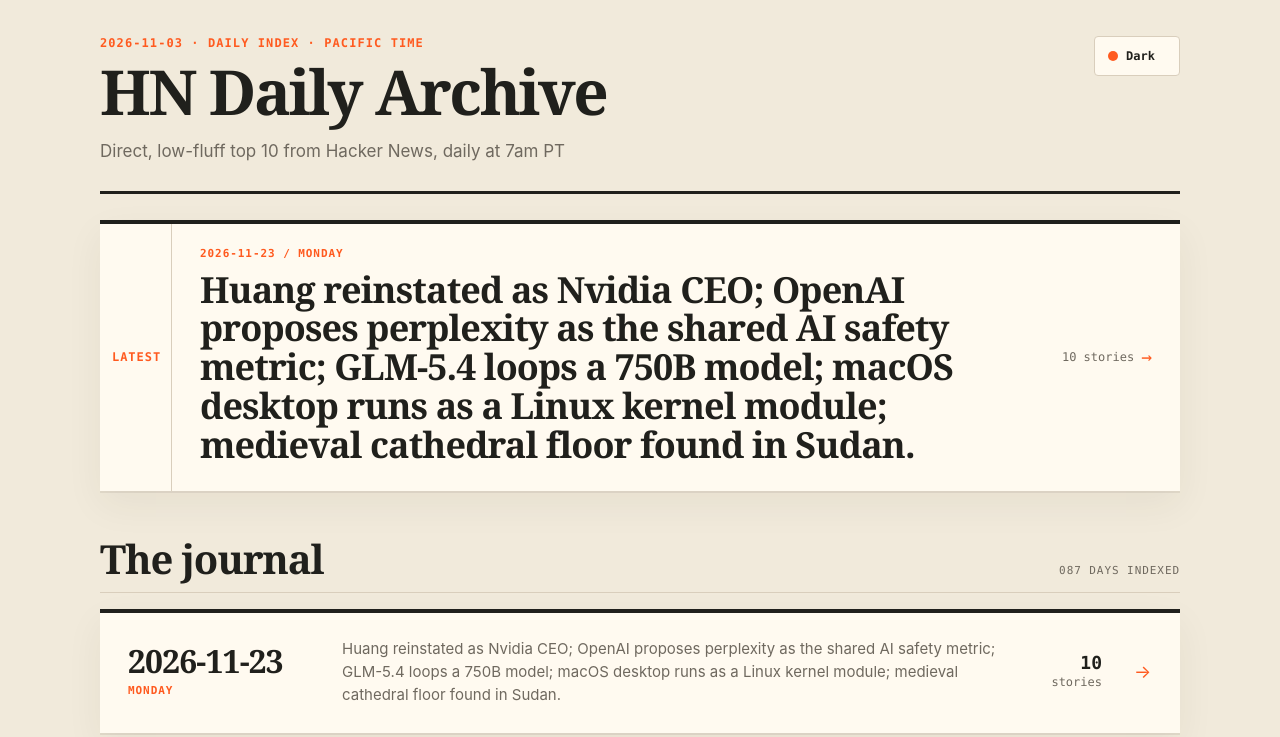
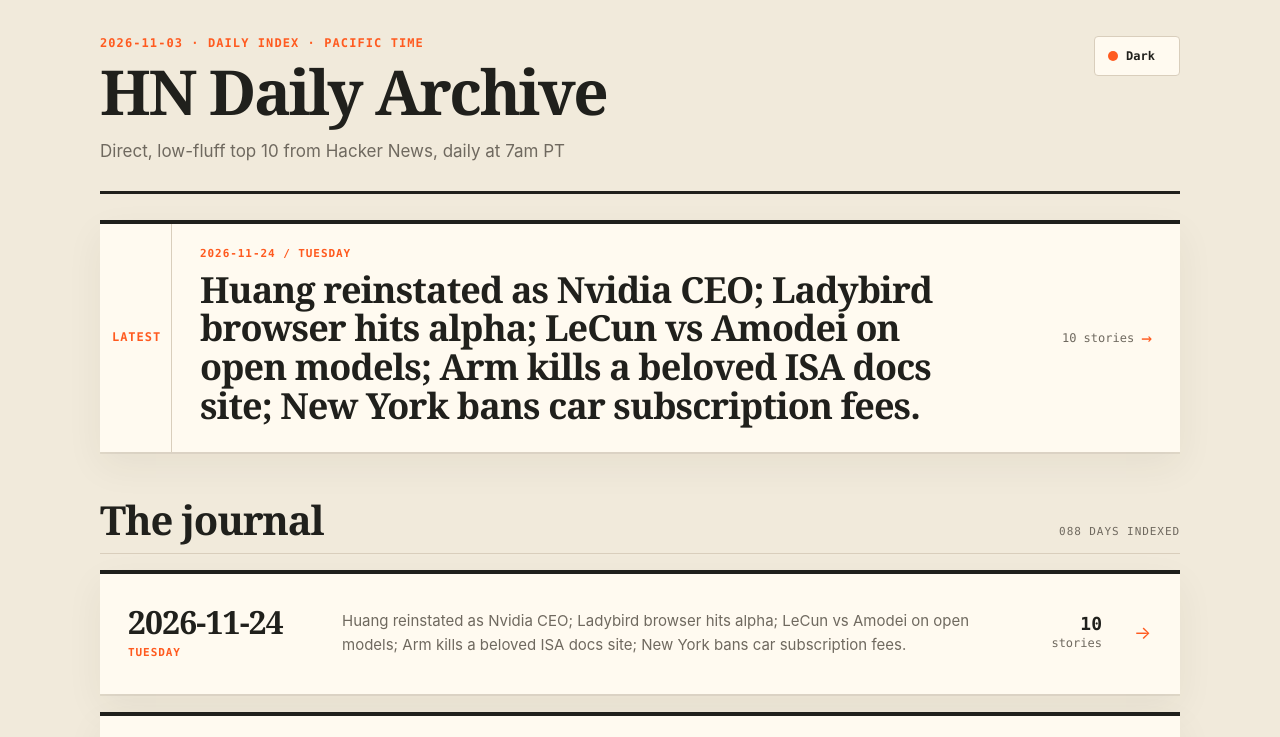
Before and after one commit to tk3369/hn-daily, a plain HTML site: page index.html in a window 1280 px wide. Shown: the top 737 px of the page. Drawn offline with Linux system fonts and the light colour scheme.

Commit message:
Update archive — 2026-11-24 Tuesday — 088 days

```diff
--- a/index.html
+++ b/index.html
@@ -102,11 +102,11 @@
       <button class="theme-toggle" id="theme-toggle" type="button" aria-label="Switch color theme" title="Toggle theme (T)"><span class="theme-dot" aria-hidden="true"></span><span class="theme-text">Dark</span></button>
     </header>
 
-    <a class="latest" id="latest-link" href="https://tk3369.github.io/hn-daily/2026-11-23/" data-local-href="2026-11-23/" target="_blank" rel="noopener" onclick="return openBrief(event, this)" aria-label="Open latest brief for Monday 2026-11-23">
+    <a class="latest" id="latest-link" href="https://tk3369.github.io/hn-daily/2026-11-24/" data-local-href="2026-11-24/" target="_blank" rel="noopener" onclick="return openBrief(event, this)" aria-label="Open latest brief for Tuesday 2026-11-24">
       <span class="latest-label">Latest</span>
       <span class="latest-main">
-        <span class="latest-date">2026-11-23 / MONDAY</span>
-        <span class="latest-title">Huang reinstated as Nvidia CEO; OpenAI proposes perplexity as the shared AI safety metric; GLM-5.4 loops a 750B model; macOS desktop runs as a Linux kernel module; medieval cathedral floor found in Sudan.</span>
+        <span class="latest-date">2026-11-24 / TUESDAY</span>
+        <span class="latest-title">Huang reinstated as Nvidia CEO; Ladybird browser hits alpha; LeCun vs Amodei on open models; Arm kills a beloved ISA docs site; New York bans car subscription fees.</span>
       </span>
       <span class="latest-meta">10 stories <span class="arrow" aria-hidden="true">→</span></span>
     </a>
@@ -114,11 +114,20 @@
     <section aria-labelledby="archive-title">
       <div class="archive-head">
         <h2 id="archive-title">The journal</h2>
-        <span class="archive-count">087 days indexed</span>
+        <span class="archive-count">088 days indexed</span>
       </div>
 
       <ol class="archive-list" id="archive-list">
         <!-- ARCHIVE_ENTRIES_START: prepend new day entries directly below this line. -->
+        <li class="day-entry">
+          <a class="day-link" href="https://tk3369.github.io/hn-daily/2026-11-24/" data-local-href="2026-11-24/" target="_blank" rel="noopener" onclick="return openBrief(event, this)" data-entry aria-label="Open Tuesday 2026-11-24 brief">
+            <time class="day-date" datetime="2026-11-24">2026-11-24<span class="day-weekday">Tuesday</span></time>
+            <span class="day-summary">Huang reinstated as Nvidia CEO; Ladybird browser hits alpha; LeCun vs Amodei on open models; Arm kills a beloved ISA docs site; New York bans car subscription fees.</span>
+            <span class="day-count"><strong>10</strong> stories</span>
+            <span class="day-arrow" aria-hidden="true">→</span>
+          </a>
+        </li>
+
         <li class="day-entry">
           <a class="day-link" href="https://tk3369.github.io/hn-daily/2026-11-23/" data-local-href="2026-11-23/" target="_blank" rel="noopener" onclick="return openBrief(event, this)" data-entry aria-label="Open Monday 2026-11-23 brief">
             <time class="day-date" datetime="2026-11-23">2026-11-23<span class="day-weekday">Monday</span></time>
```
